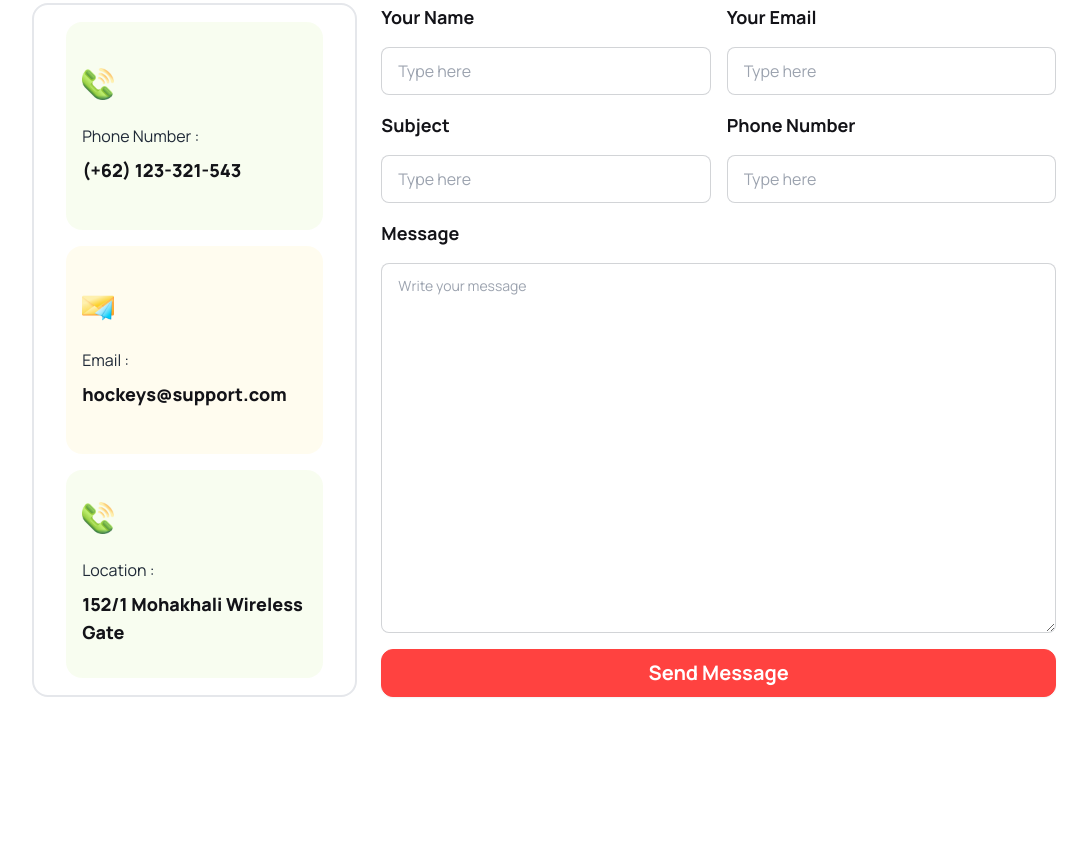
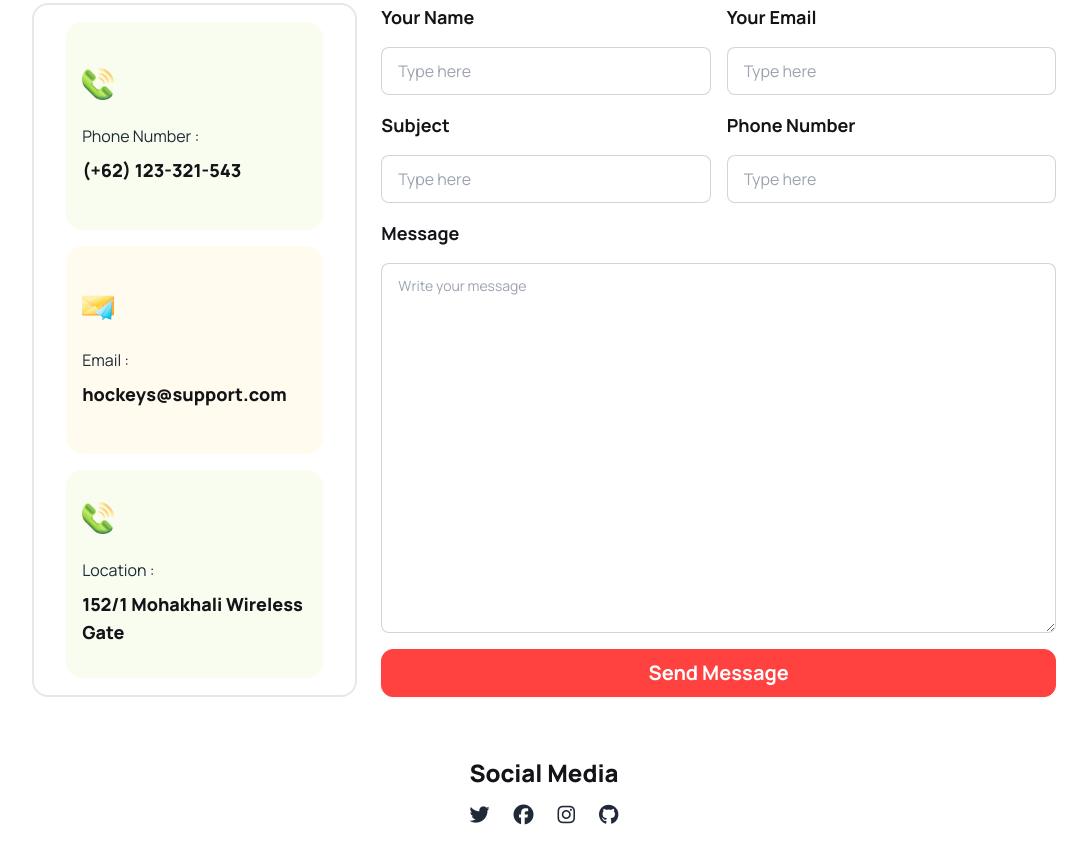
Before and after one commit to EhsanulSakib/B9A3-Hockeys, a plain HTML site: page index.html in a window 1280 px wide. Shown: the part 4509-5372 px from the top of the page, without its empty margins (96-1183 px from the left). Before the commit the page ends 5262 px from the top, so only its background shows below. Drawn offline with nearby package versions, Linux system fonts and the light colour scheme.

Commit message:
social media

```diff
--- a/index.html
+++ b/index.html
@@ -559,8 +559,7 @@
         <p
           class="text-[rgba(19, 19, 24, 0.60)] text-sm lg:text-base font-medium"
         >
-          Dit amet consectetur. Condimentum dignissim adipiscing aliquam
-          turpis placerat dolor. Purus urna in sit nullam proin.
+        Explore our FAQs for quick answers. From membership queries to equipment info, find solutions to common questions. Your hockey journey simplified
         </p>
       </div>
       </section>
@@ -716,6 +715,22 @@
         </div>
       </div>
       </section>
+
+
+
+      <!-- social -->
+      <section class="social products-grid mt-10 md:my-8 lg:my-12 w-11/12 lg:w-4/5 m-auto bg-[rgba(19, 19, 24, 0.03)] rounded-xl">
+        <div class="flex flex-col justify-center items-center gap-3 py-3">
+          <h1 class="text-[--dark-04] text-2xl font-extrabold">Social Media</h1>
+          <div class="flex justify-center items-center gap-6">
+            <i class="fa-brands fa-twitter text-xl"></i>
+            <i class="fa-brands fa-facebook text-xl"></i>
+            <i class="fa-brands fa-instagram text-xl"></i>
+            <i class="fa-brands fa-github text-xl"></i>
+          </div>
+        </div>
+
+      </section>
     </main>
     <footer></footer>
   </body>
```
